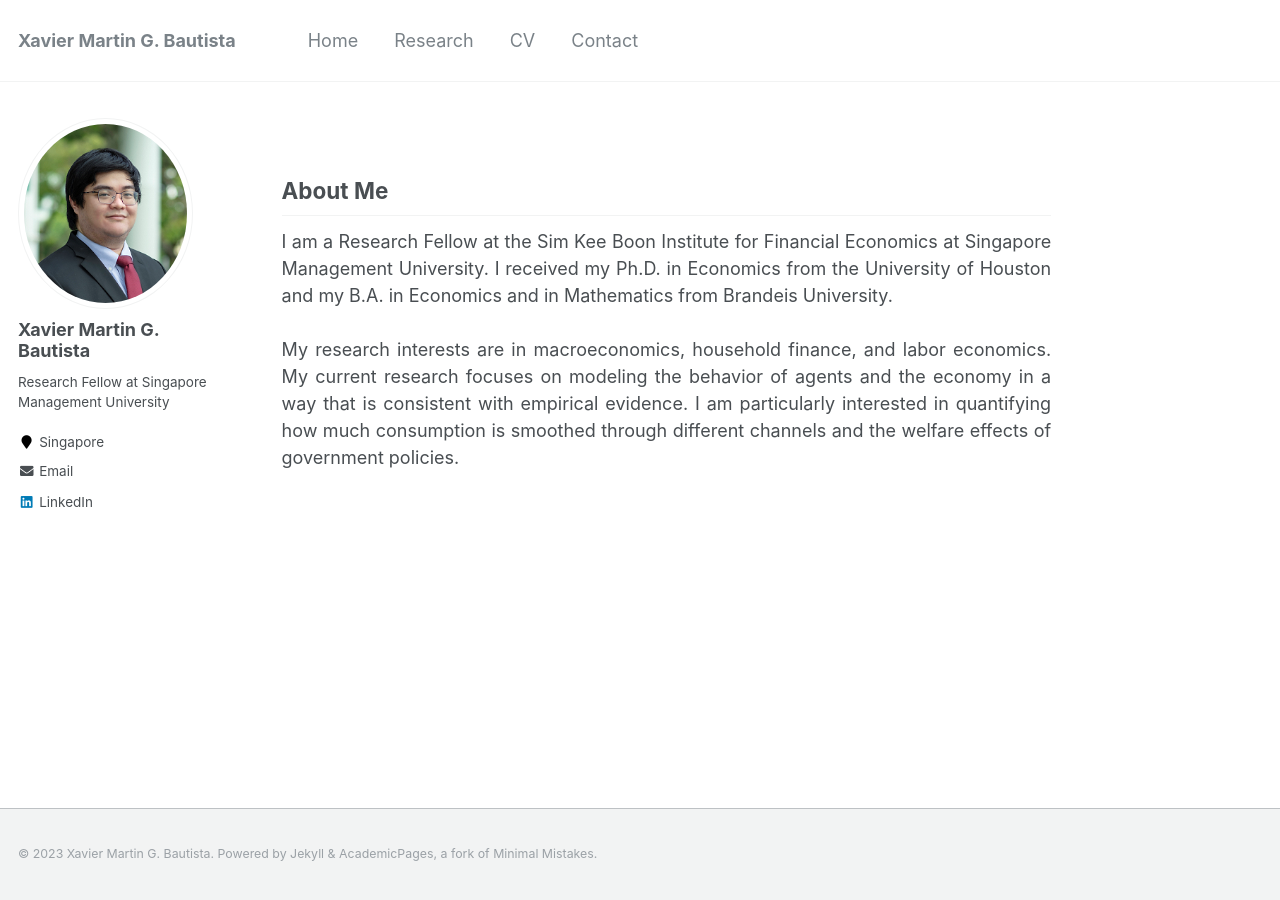
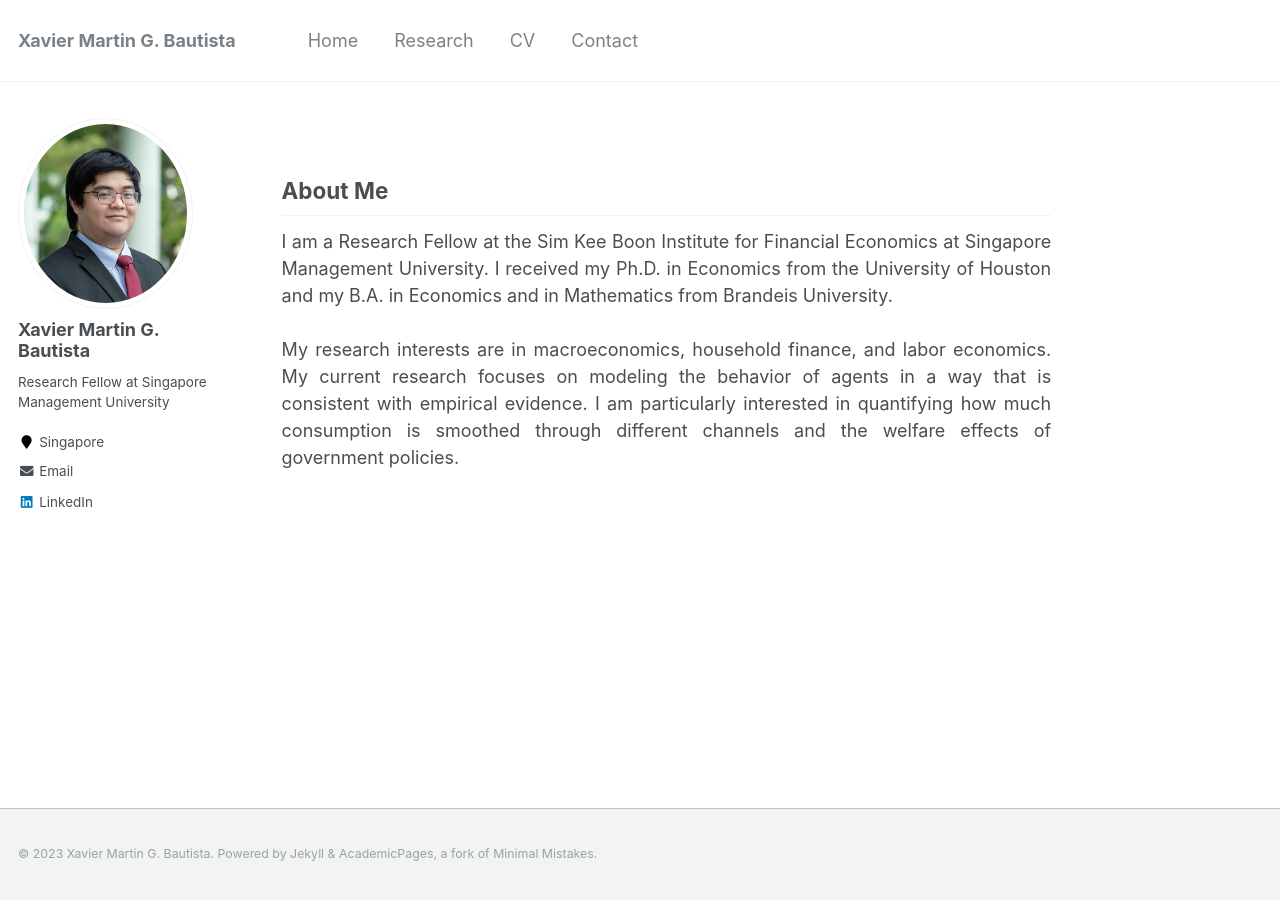
Before and after one commit to xmgbautista/xmgbautista.github.io, a Jekyll site: the page built from _pages/about.md, in a window 1280 px wide. Built offline with Jekyll 4.4.1, drawn with Linux system fonts in a browser that asks for light colours.

Commit message:
Update about.md

```diff
--- a/_pages/about.md
+++ b/_pages/about.md
@@ -21,6 +21,6 @@ I am a Research Fellow at the Sim Kee Boon Institute for Financial Economics at
 Economics from the University of Houston and my B.A. in Economics and in Mathematics from Brandeis University. <br>
 <br>
 My research interests are in macroeconomics, household finance, and labor economics. My current research focuses on modeling the behavior
-of agents and the economy in a way that is consistent with empirical evidence. I am particularly interested in quantifying how much
+of agents in a way that is consistent with empirical evidence. I am particularly interested in quantifying how much
 consumption is smoothed through different channels and the welfare effects of government policies.
 </p>
```
